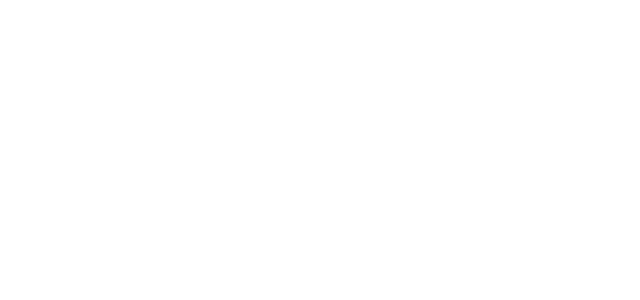
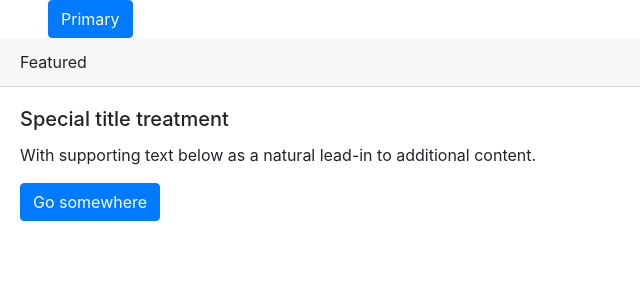
Before and after one commit to Ahsanul-kabir/web-day-54-react-bootstarp-material-ui-axios-rechart, a React (Create React App) app: page / in a window 1280 px wide. Shown: the top 300 px of the page, without its empty margins (0-640 px from the left). Built offline with nearby package versions, Linux system fonts and the light colour scheme.

Commit message:
3 getting started with react bootstrap

```diff
--- a/package.json
+++ b/package.json
@@ -11,6 +11,7 @@
     "@testing-library/user-event": "^12.8.1",
     "bootstrap": "^4.6.0",
     "react": "^17.0.1",
+    "react-bootstrap": "^1.5.1",
     "react-dom": "^17.0.1",
     "react-scripts": "4.0.3",
     "web-vitals": "^1.1.0"
--- a/src/App.js
+++ b/src/App.js
@@ -1,9 +1,11 @@
 import './App.css';
+import Bootstarp from './component/Bootstarp';
+
 
 function App() {
   return (
     <div>
-
+      <Bootstarp></Bootstarp>
     </div>
   );
 }
--- /dev/null
+++ b/src/component/Bootstarp.js
@@ -0,0 +1,22 @@
+import React from 'react';
+import { Button,Card } from 'react-bootstrap';
+import 'bootstrap/dist/css/bootstrap.min.css';
+
+
+const bootstarp = () => {
+    return (
+        <div>
+            <Button variant="primary" className='ml-5'>Primary</Button>
+            <Card.Header>Featured</Card.Header>
+            <Card.Body>
+                <Card.Title>Special title treatment</Card.Title>
+                <Card.Text>
+                    With supporting text below as a natural lead-in to additional content.
+            </Card.Text>
+                <Button variant="primary">Go somewhere</Button>
+            </Card.Body>
+        </div>
+    );
+};
+
+export default bootstarp;
```
Also changed, not shown: 1 other file (tests, documents, lock files or other folders).
